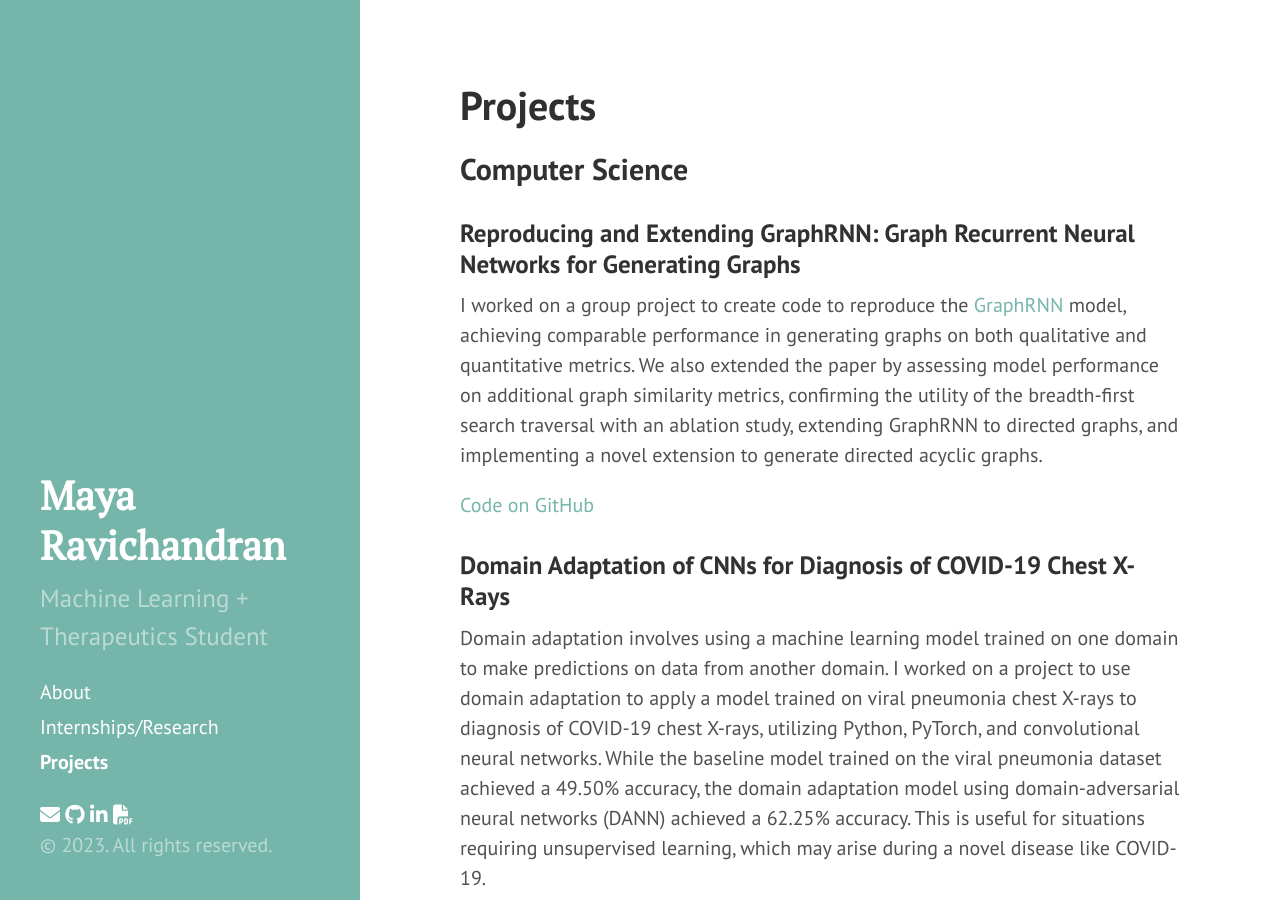
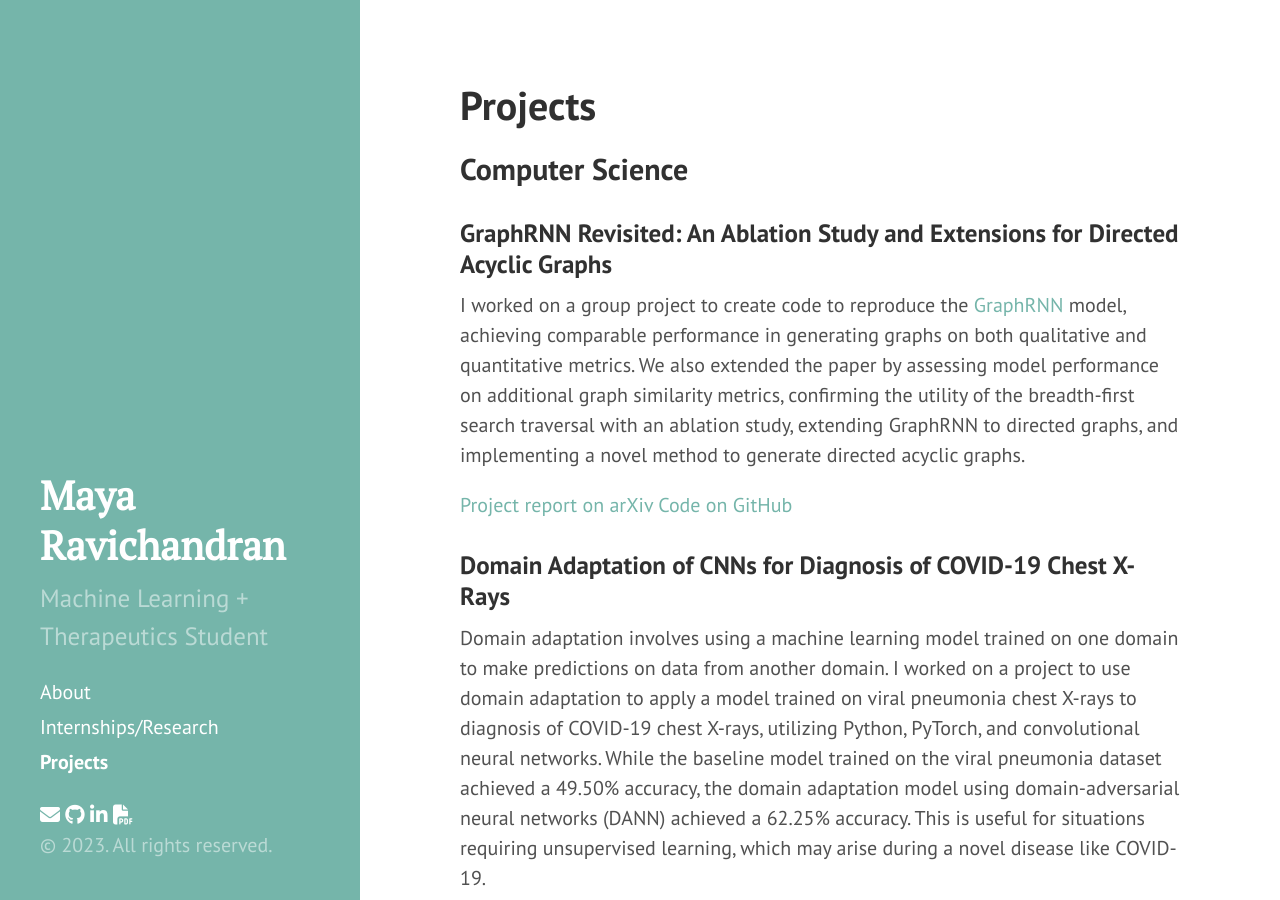
Before and after one commit to maravichandran/old-personal-website-v2, a Jekyll site: the page built from projects.md, in a window 1280 px wide and 900 px high. Built offline with Jekyll 4.4.1, drawn with Linux system fonts in a browser that asks for light colours; nearby versions of some CDN libraries.

Commit message:
changed email and added arXiv link

```diff
--- a/_data/social-media.yml
+++ b/_data/social-media.yml
@@ -1,5 +1,5 @@
 email:
-  id: 'mr34@live.com'
+  id: 'maya.rav@outlook.com'
   href: 'mailto:'
   title: 'Email'
   fa-icon: 'fas fa-envelope'
--- a/projects.md
+++ b/projects.md
@@ -5,9 +5,10 @@
 ---
 ## Computer Science
 
-### Reproducing and Extending GraphRNN: Graph Recurrent Neural Networks for Generating Graphs
-I worked on a group project to create code to reproduce the [GraphRNN](https://arxiv.org/abs/1802.08773) model, achieving comparable performance in generating graphs on both qualitative and quantitative metrics. We also extended the paper by assessing model performance on additional graph similarity metrics, confirming the utility of the breadth-first search traversal with an ablation study, extending GraphRNN to directed graphs, and implementing a novel extension to generate directed acyclic graphs.
+### GraphRNN Revisited: An Ablation Study and Extensions for Directed Acyclic Graphs
+I worked on a group project to create code to reproduce the [GraphRNN](https://arxiv.org/abs/1802.08773) model, achieving comparable performance in generating graphs on both qualitative and quantitative metrics. We also extended the paper by assessing model performance on additional graph similarity metrics, confirming the utility of the breadth-first search traversal with an ablation study, extending GraphRNN to directed graphs, and implementing a novel method to generate directed acyclic graphs.
 
+[Project report on arXiv](https://arxiv.org/abs/2307.14109)
 [Code on GitHub](https://github.com/maravichandran/GraphRNN)
 
 ### Domain Adaptation of CNNs for Diagnosis of COVID-19 Chest X-Rays
```
